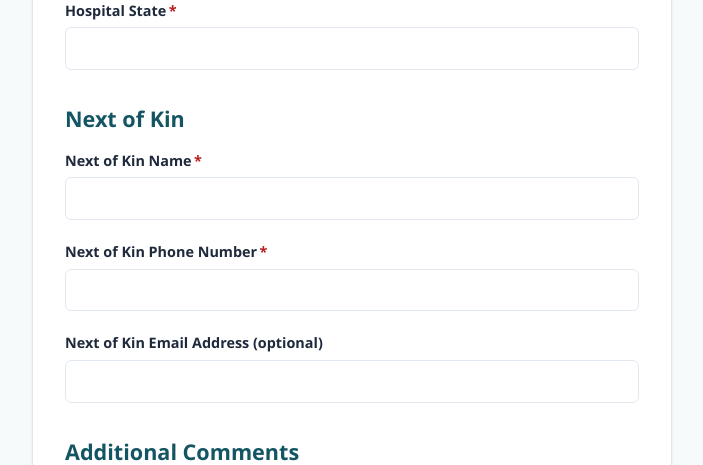
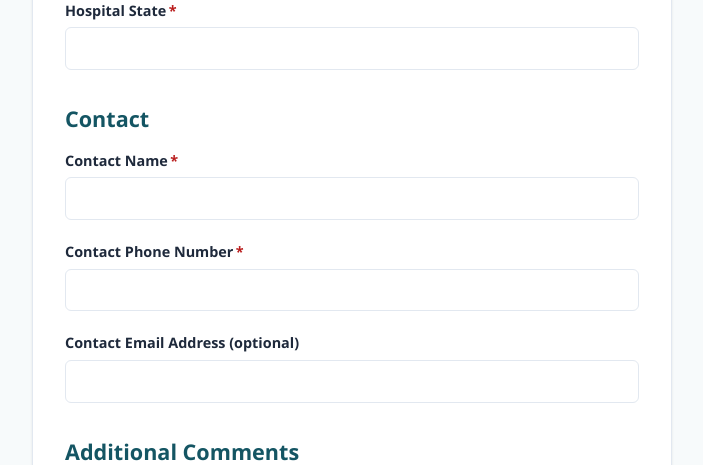
Before and after one commit to lhorton1208/starthere-patient-advocacy, a Flask app: page /client/er-visit-request in a window 1280 px wide. Shown: the part 1532-1997 px from the top of the page, without its empty margins (82-785 px from the left). Run offline with Flask 3, Linux system fonts and the light colour scheme; parts of the project's set-up code (start-up, migrations or seed data) failed here and were passed over; some libraries are stand-ins or nearby versions.

Commit message:
Rename Next of Kin to Contact on ER visit request.
Keep labels consistent on the form and in saved intake notes.

Co-authored-by: Cursor <cursoragent@cursor.com>

```diff
--- a/forms.py
+++ b/forms.py
@@ -154,15 +154,15 @@ class ErVisitForm(FlaskForm):
         validators=[DataRequired(), Length(max=50)],
     )
     nok_name = StringField(
-        "Next of Kin Name",
+        "Contact Name",
         validators=[DataRequired(), Length(max=200)],
     )
     nok_phone = StringField(
-        "Next of Kin Phone Number",
+        "Contact Phone Number",
         validators=[DataRequired(), Length(max=50)],
     )
     nok_email = EmailField(
-        "Next of Kin Email Address (optional)",
+        "Contact Email Address (optional)",
         validators=[Optional(), Email(), Length(max=200)],
     )
     additional_comments = TextAreaField(
--- a/intake.py
+++ b/intake.py
@@ -437,7 +437,7 @@ def format_er_visit_notes(
         ),
         "\n".join(
             [
-                "Next of Kin:",
+                "Contact:",
                 f"  Name: {nok_name.strip()}",
                 f"  Phone Number: {nok_phone.strip()}",
                 (
--- a/templates/client/er_visit_request.html
+++ b/templates/client/er_visit_request.html
@@ -43,7 +43,7 @@
         {{ render_form_field(form.hospital_city) }}
         {{ render_form_field(form.hospital_state) }}
 
-        <h2>Next of Kin</h2>
+        <h2>Contact</h2>
         {{ render_form_field(form.nok_name) }}
         {{ render_form_field(form.nok_phone) }}
         {{ render_form_field(form.nok_email) }}
```
